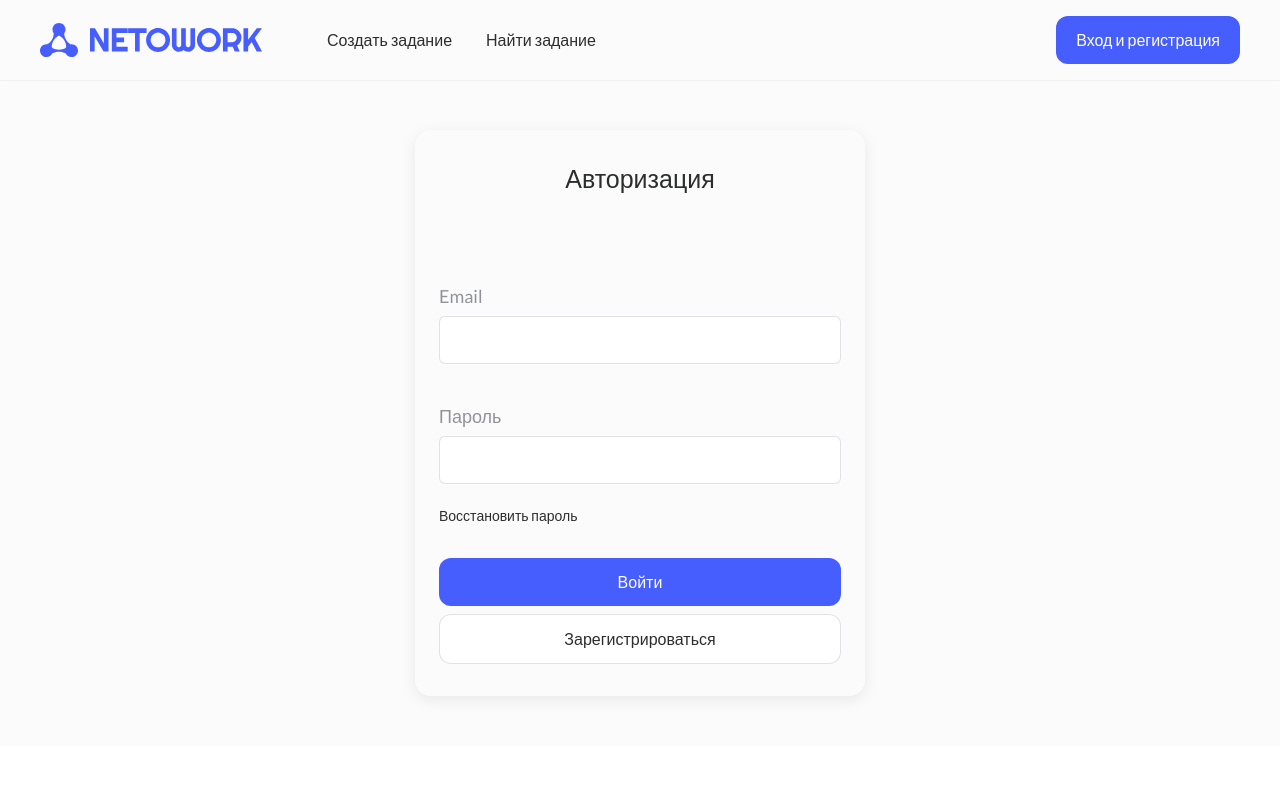
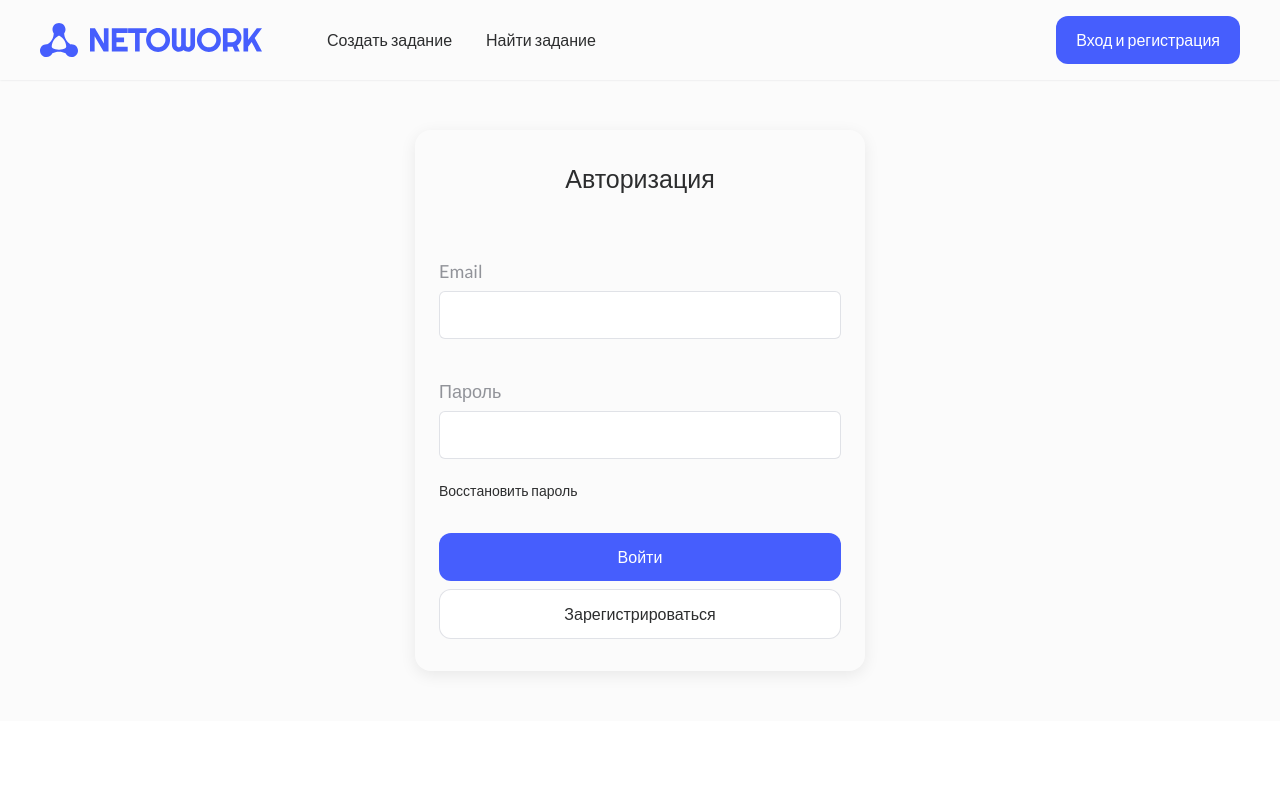
Before and after one commit to GrommuL/main-project, a React (Vite) app: page /login in a window 1280 px wide. Shown: the top 800 px of the page. Built offline with nearby package versions, Linux system fonts and the light colour scheme; no server answers.

Commit message:
fix: change styles for notification text

```diff
--- a/src/pages/SignIn.tsx
+++ b/src/pages/SignIn.tsx
@@ -28,7 +28,7 @@ export const SignIn = () => {
 				className='flex flex-col items-center gap-[32px] py-[32px] px-[24px] rounded-[16px] shadow-dropdown w-[450px]'
 				onSubmit={handleSubmit(onSubmit)}
 			>
-				<div className='flex flex-col gap-[10px] text-center min-h-[90px]'>
+				<div className='flex flex-col gap-[10px] text-center min-h-[65px]'>
 					<div className='text-[25px] leading-[130%]'>Авторизация</div>
 					{message && (
 						<p className='text-error max-w-[285px] break-words'>{message}</p>
```
